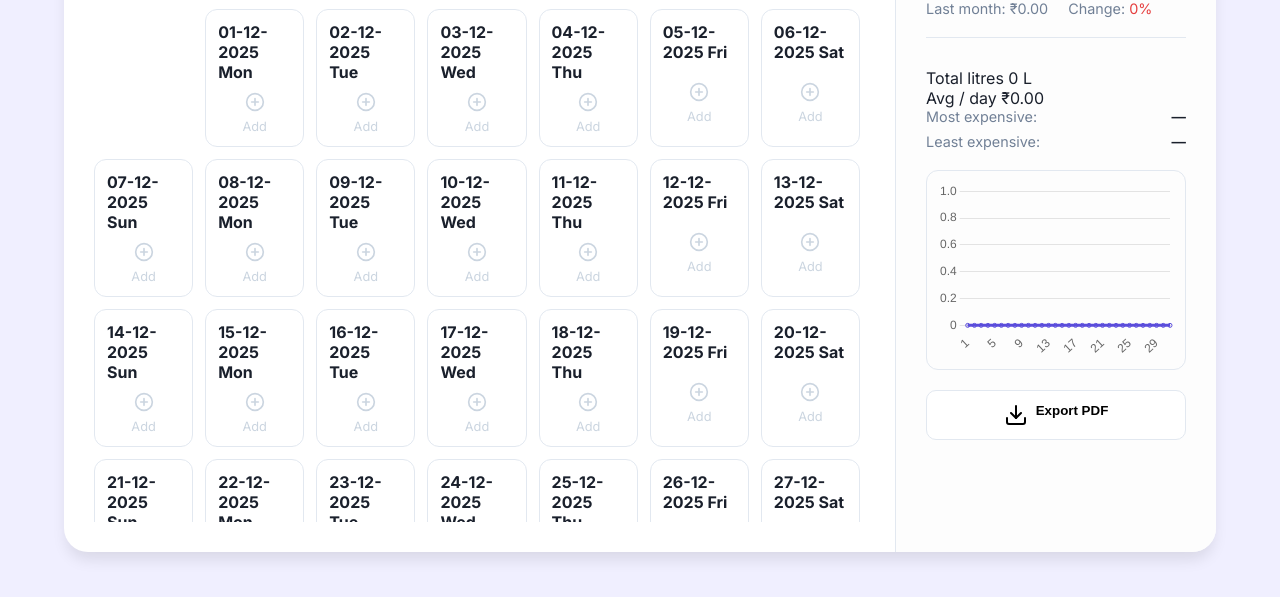
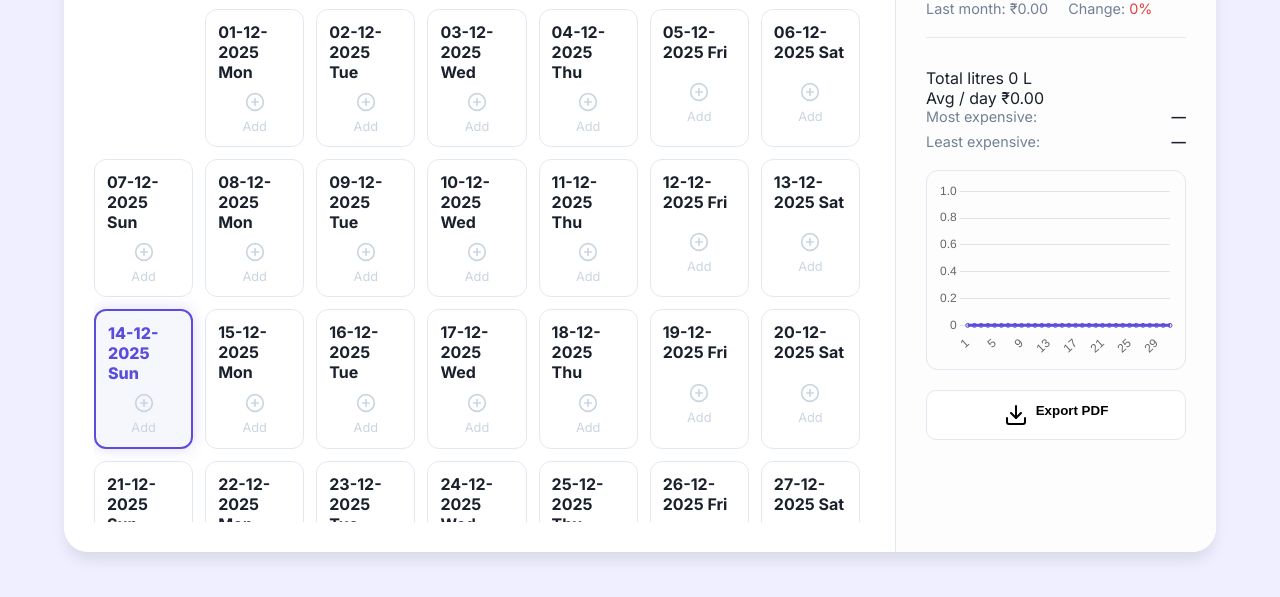
Before and after one commit to Srivathsan-09/milktracker, a website: page public/index.html in a window 1280 px wide. Shown: the part 293-890 px from the top of the page. Drawn offline with nearby package versions, Linux system fonts and the light colour scheme; no server answers.

Commit message:
Updated UI logic

```diff
--- a/public/script.js
+++ b/public/script.js
@@ -345,6 +345,14 @@ function createDayCard(dateObj, entry) {
 
     const dayName = dateObj.toLocaleDateString('en-US', { weekday: 'short' });
     const dd_mm = `${d}-${m}-${y}`;
+
+    // Highlight Today
+    const today = new Date();
+    if (dateObj.getDate() === today.getDate() &&
+        dateObj.getMonth() === today.getMonth() &&
+        dateObj.getFullYear() === today.getFullYear()) {
+        card.classList.add('today-highlight');
+    }
 
     let html = `
         <div class="day-header">
--- a/public/style.css
+++ b/public/style.css
@@ -802,3 +802,16 @@ input:focus {
 .btn-calc.eq:hover {
     filter: brightness(1.1);
 }
+
+/* Highlight Today */
+.today-highlight {
+    border: 2px solid var(--primary) !important;
+    background-color: rgba(91, 77, 219, 0.05);
+    position: relative;
+    box-shadow: 0 0 15px rgba(91, 77, 219, 0.2);
+}
+
+.today-highlight .day-header span {
+    color: var(--primary);
+    font-weight: 800;
+}
```
